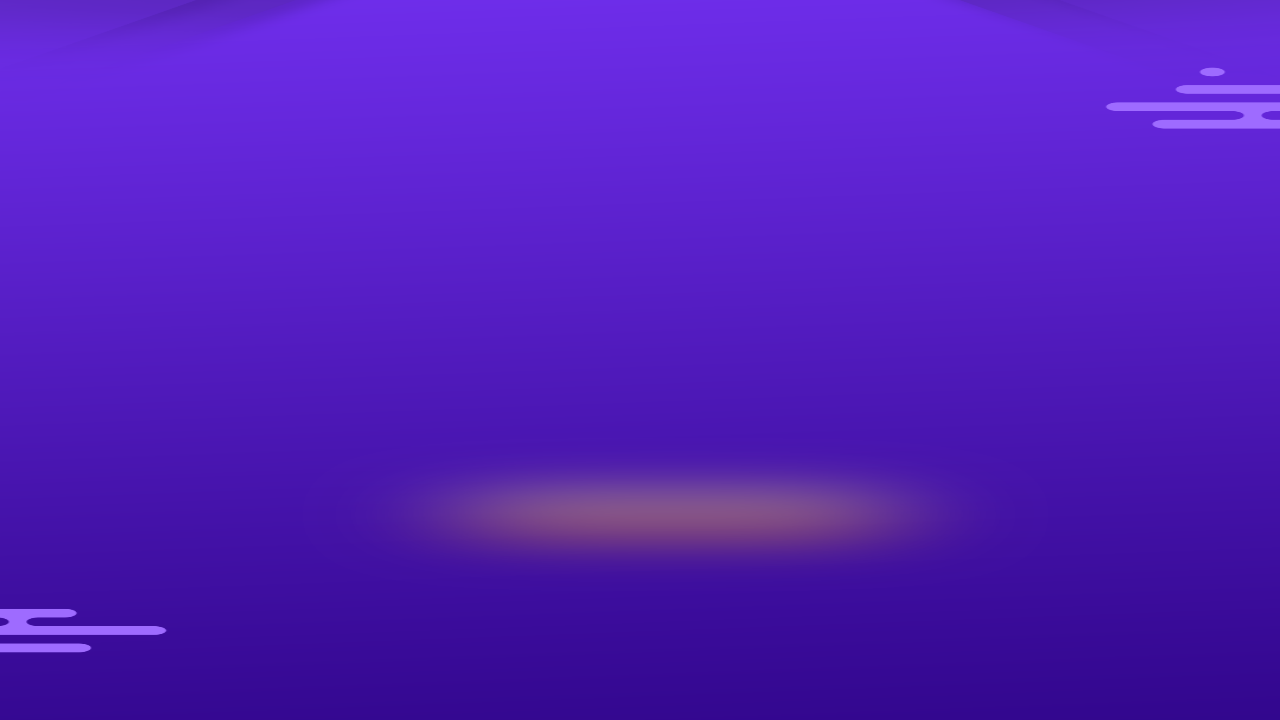
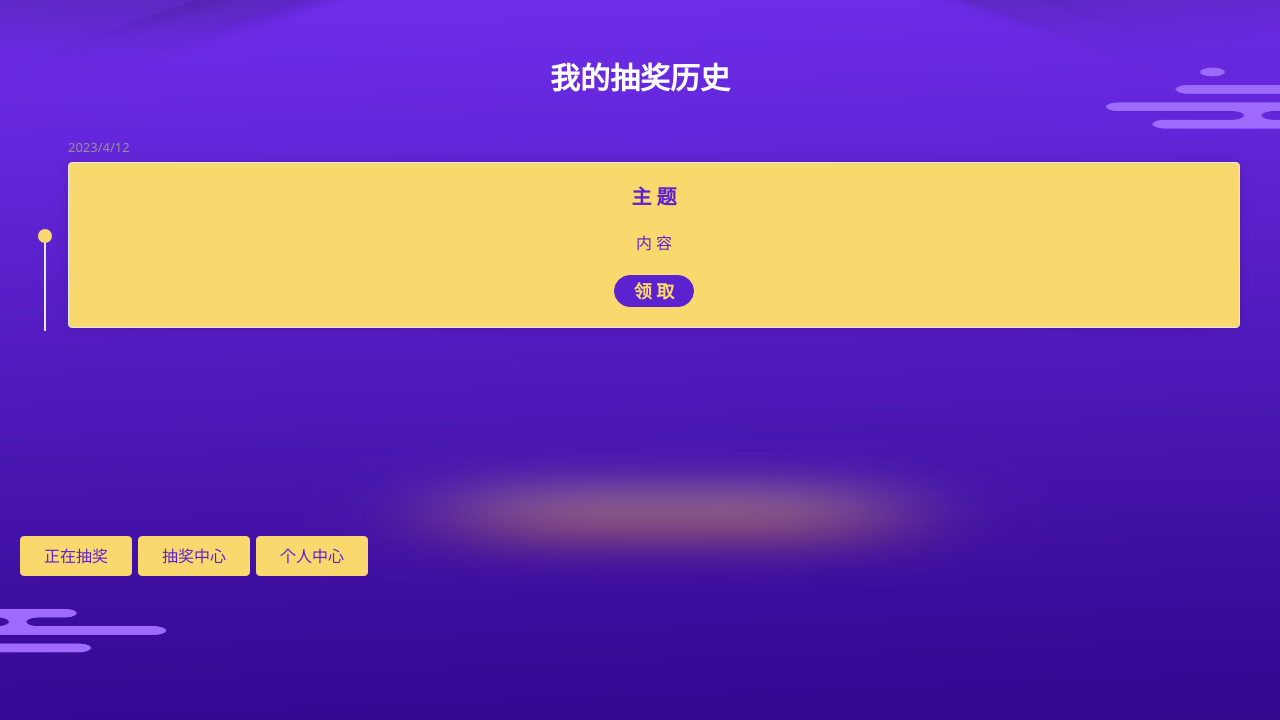
Before and after one commit to ckw798/raffle-front_side, a Nuxt app: page /history in a window 1280 px wide. Before the commit this address had no page. Shown: the top 720 px of the page. Built offline with nearby package versions, Linux system fonts and the light colour scheme; what @lucky-canvas/vue would draw is missing.

Commit message:
基本完成了抽奖历史页面

```diff
--- a/package.json
+++ b/package.json
@@ -17,6 +17,7 @@
     "nuxt": "^3.5.2"
   },
   "dependencies": {
+    "@element-plus/icons-vue": "^2.1.0",
     "@lucky-canvas/vue": "^0.1.11"
   }
 }
--- a/pages/hhh.vue
+++ /dev/null
@@ -1,5 +0,0 @@
-<template>
-  <div>
-    1
-  </div>
-</template>
--- /dev/null
+++ b/pages/history.vue
@@ -0,0 +1,84 @@
+<script setup>
+const raffle_s = ref("领 取")
+</script>
+
+<template>
+  <div>
+    <el-container>
+      <el-header>
+        <div class="title text-3xl grid place-items-center  font-semibold pt-10">我的抽奖历史</div>
+      </el-header>
+
+      <el-main class="main">
+        <div class="timeline-ct pt-10">
+          <el-timeline>
+            <el-timeline-item center timestamp="2023/4/12" placement="top" color="rgb(249,216,109
+)" size="large" type="info">
+              <el-card style="background-color:rgb(249,216,109
+) ;">
+                <div class="r-title grid place-items-center font-bold text-xl pb-5">主 题</div>
+                <div class="r-main grid place-items-center font-medium text-base">
+                  内 容
+                </div>
+                <div class="button-ct grid place-items-center pt-5">
+                  <el-button color="#5d22d0" round>
+                    <div class="r-text grid place-items-center font-semibold text-lg">{{ raffle_s }}</div>
+                  </el-button>
+                </div>
+              </el-card>
+            </el-timeline-item>
+          </el-timeline>
+        </div>
+
+      </el-main>
+
+        <div class="bt-ct center-ct">
+          <span><el-button class="bt" color="rgb(249,216,109)"><div class="bt-text text-base font-medium">正在抽奖</div></el-button></span>
+          <span class="px-1.5"><el-button class="bt" color="rgb(249,216,109)"><div class="bt-text text-base font-medium">抽奖中心</div></el-button></span>
+          <span><el-button class="bt" color="rgb(249,216,109)"><div class="bt-text text-base font-medium">个人中心</div></el-button></span>
+        </div>
+    </el-container>
+
+  </div>
+</template>
+
+<style scoped>
+.title {
+  color: white;
+}
+
+.r-text {
+  color: rgb(249, 216, 109);
+  width: 3rem;
+}
+
+
+.r-title {
+  color: #5d22d0;
+}
+
+.r-main {
+  color: #5d22d0;
+}
+
+.bt-ct{
+  position:fixed;
+  bottom: 14rem;
+  padding-left: 0rem;
+}
+
+.bt{
+  width: 7rem;
+  height: 2.5rem;
+}
+
+.center-ct {
+  display: flex;
+  justify-content: center;
+  align-items: center;
+}
+
+.bt-text{
+  color: #5d22d0;
+}
+</style>
--- a/pages/index.vue
+++ b/pages/index.vue
@@ -1,8 +1,10 @@
 <script setup>
-import { ref } from 'vue'
-import welcome_url from '~/assets/welcome.png'
-import raffle_url from '~/assets/raffle.png'
-import raffle_bg_url from '~/assets/raffle-bg.png'
+import { ref } from 'vue';
+import welcome_url from '~/assets/welcome.png';
+import raffle_url from '~/assets/raffle.png';
+import raffle_bg_url from '~/assets/raffle-bg.png';
+import { InfoFilled } from '@element-plus/icons-vue';
+import { ElMessage, ElMessageBox } from 'element-plus';
 
 const x = ref(0)
 const myLucky = ref(null)
@@ -66,6 +68,18 @@ const d_style = ref({
   fontColor: "#000"
 });
 
+
+const msg = () => {
+  ElMessageBox.alert('我是天帝', '抽奖规则', {
+    // if you want to disable its autofocus
+    // autofocus: false,
+    confirmButtonText: 'OK',
+    callback: () => {
+    },
+  })
+}
+
+
 </script>
 
 
@@ -73,6 +87,9 @@ const d_style = ref({
   <div>
     <el-container>
       <el-header class="header">
+        <div class="info-ct">
+          <button class="info-bt" @click="msg"><el-icon><InfoFilled /></el-icon></button>
+          </div>
         <div>
           <div class="center-ct " id="h">
             <el-image :src='welcome_url' class="welcome-ct" />
@@ -80,6 +97,7 @@ const d_style = ref({
           <div class="center-ct" id="g">
             <el-image :src='raffle_url' class="raffle-ct"  />
           </div>
+
         </div>
       </el-header>
       <el-main class="center-ct main">
@@ -185,4 +203,16 @@ const d_style = ref({
   height: 21rem;
   padding-top: 0.3rem;
 }
+
+
+.info-ct{
+  position: absolute;
+  right: 1rem;
+  top:3rem;
+  z-index: 10086rem;
+}
+
+.info-bt{
+  z-index: 10086rem;
+}
 </style>
--- a/pages/login.vue
+++ b/pages/login.vue
@@ -21,15 +21,11 @@ const rules = ref<Record<keyof LoginForm, any>>({
 
 
 <template>
-    <div class="login-ct shadow" >
+    <div class="login-ct" >
         <div class="center-ct">
             <el-avatar :src="logo_url" class="login-logo" />
         </div>
         <div class="card-ct">
-        <ElCard shadow="always">
-            <template #header>
-                <div class="center-ct">Login</div>
-            </template>
             <div class="center-ct">
                 <el-form :model="loginForm" :rules="rules">
 
@@ -47,22 +43,24 @@ const rules = ref<Record<keyof LoginForm, any>>({
 
                 </el-form>
             </div>
-            <div class="center-ct">
+            <div class="center-ct pt-5">
                 <el-button round color="#ffd150" @click="login(loginForm)" size="large" class="login-bt" >
                     <div class="text-xl login-text font-semibold">登   陆</div>
                 </el-button>
             </div>
-
-        </ElCard>
     </div>
     </div>
 </template>
 
 <style scoped>
 .el_input {
-    padding-left: 1rem;
-    width: 15rem;
+    padding-left: 2rem;
+    width: 16.5rem;
+    border:0;
+    outline: 0;
 }
+
+
 
 .login-img {
     width: 2rem;
@@ -75,19 +73,15 @@ const rules = ref<Record<keyof LoginForm, any>>({
     margin-bottom: 2rem;
 }
 
-
 .center-ct {
     display: flex;
     justify-content: center;
     align-items: center;
 }
 
-.card-ct{
-    padding-top: 0.1rem;
-}
 
 .login-ct{
-padding-top: 4rem;
+padding-top: 7rem;
 }
 
 .login-text{
@@ -98,4 +92,18 @@ padding-top: 4rem;
     width: 7rem;
     height: 2.5rem;
 }
+
 </style>
+
+<style>
+.el-input__wrapper{
+    border: none;
+    outline: none;
+    background-color: #9669ed;
+    color: #9669ed;
+    border-radius:0.8rem;
+    box-shadow: none;
+}
+
+
+</style>
```
Also changed, not shown: 1 other file (tests, documents, lock files or other folders).
